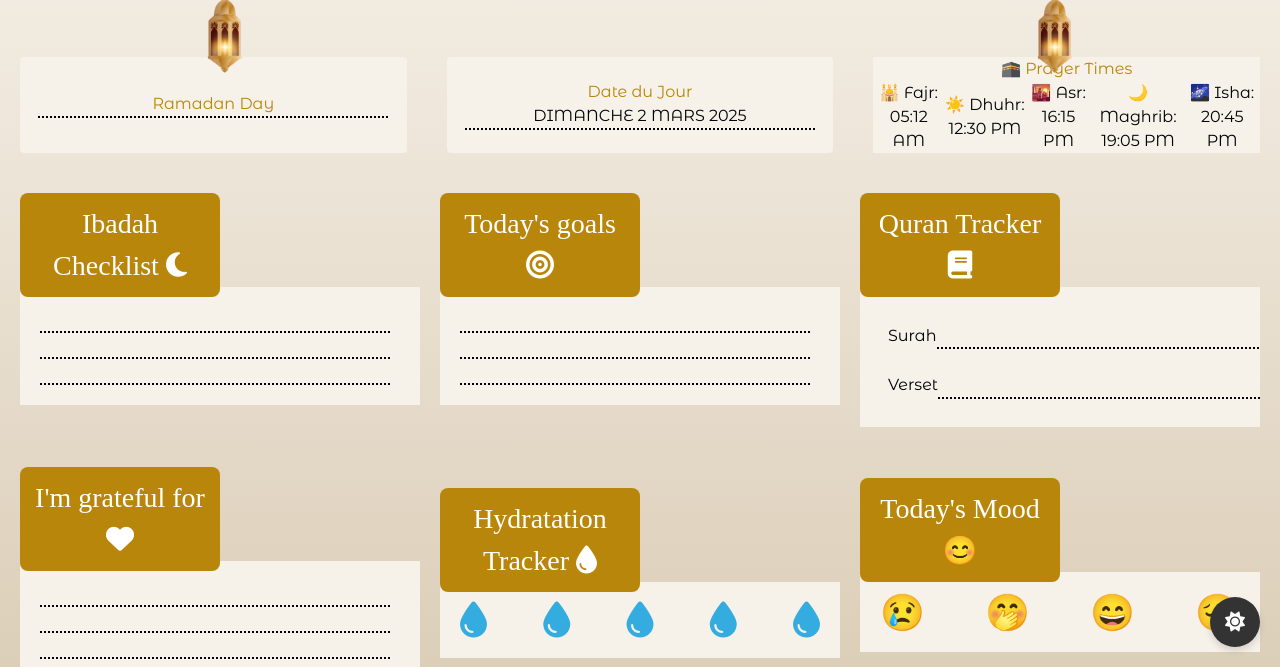
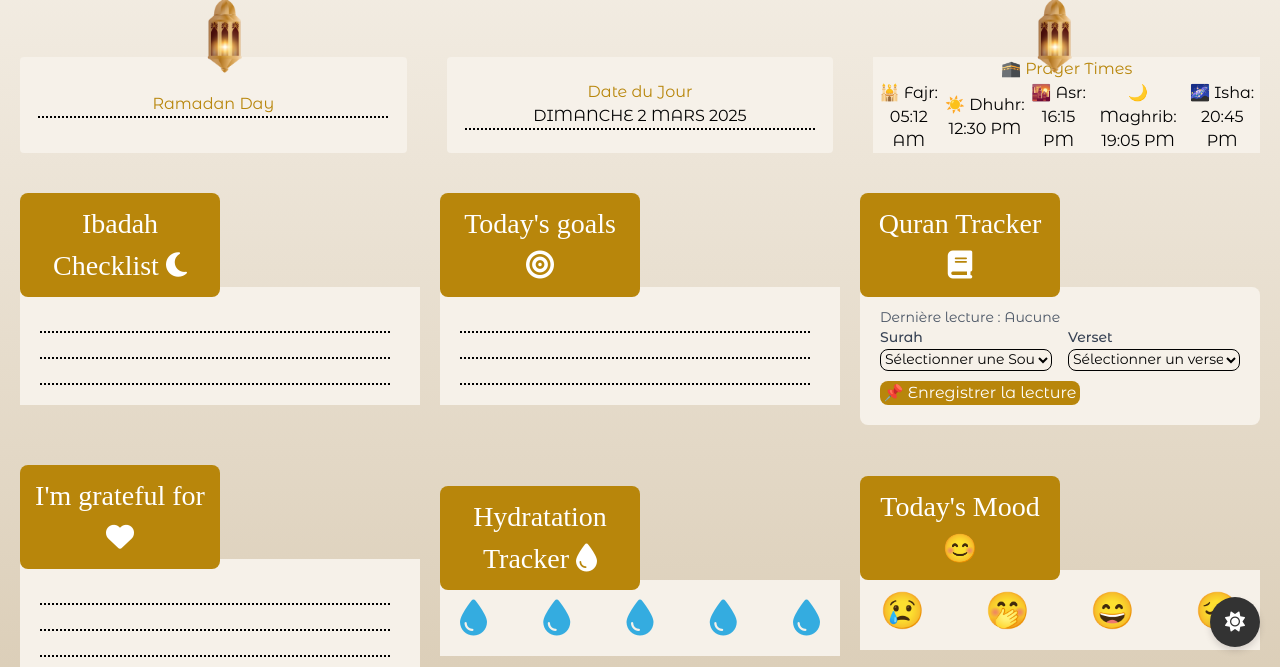
Before and after one commit to binetougaye/ramadan-day-planner, a website: page public/index.html in a window 1280 px wide. Shown: the part 133-800 px from the top of the page. Drawn offline with nearby package versions, Linux system fonts and the light colour scheme; no server answers; a web font is replaced by a local one.

Commit message:
feat:Possibilité d'enregistrer un verset lu dans la journée

```diff
--- a/public/index.html
+++ b/public/index.html
@@ -145,26 +145,36 @@
                         </div>
                     </div>
                     <div class="card">
-                        <h4
-                            class="bg-[#B8860B] text-[#ffffff] w-50 text-center rounded-lg"
-                        >
+                        <h4 class="bg-[#B8860B] text-[#ffffff] w-full text-center rounded-lg py-2">
                             Quran Tracker <i class="fa fa-book"></i>
                         </h4>
-                        <div class="lists bg-[#F6F1E9]">
-                            <div class="flex list items-center">
-                                <label for="">Surah</label>
-                                <div>
-                                    <input type="text" />
+
+                        <div class="lists bg-[#F6F1E9] p-3 rounded-lg mt-2">
+                            <p id="last-read" class="text-sm text-gray-600 mt-2">Dernière lecture : Aucune</p>
+
+                            <div class="flex items-center gap-4">
+                                <div class="flex-1">
+                                    <label for="surah-select" class="block text-sm font-medium text-gray-700">Surah</label>
+                                    <select id="surah-select" class="border p-2 text-sm rounded-lg w-full" onchange="updateVerseSelect()">
+                                        <option value="">Sélectionner une Sourate</option>
+                                    </select>
+                                </div>
+
+                                <div class="flex-1">
+                                    <label for="ayah-select" class="block text-sm font-medium text-gray-700">Verset</label>
+                                    <select id="ayah-select" class="border p-2 text-sm rounded-lg w-full">
+                                        <option value="">Sélectionner un verset</option>
+                                    </select>
                                 </div>
                             </div>
-                            <div class="flex list">
-                                <label for="">Verset</label>
-                                <div>
-                                    <input type="text" />
-                                </div>
-                            </div>
+
+                            <button onclick="saveLastRead()" class="mt text-center bg-[#B8860B] text-white py-2 w-50 rounded-lg">
+                                📌 Enregistrer la lecture
+                            </button>
                         </div>
                     </div>
+
+
                 </div>
             </section>
             <!--  -->
--- a/public/styles.css
+++ b/public/styles.css
@@ -217,3 +217,7 @@ h1 {
         top: 80px;
     }
 }
+
+.mt{
+    margin-top: 10px;
+}
--- a/public/versetOfTheDay.js
+++ b/public/versetOfTheDay.js
@@ -84,3 +84,67 @@ function removeFootNotes(text) {
 }
 
 randomAyah();
+
+
+async function loadSurahs() {
+    try {
+        const response = await fetch(`${API_BASE_URL}/chapters?language=fr`);
+        const data = await response.json();
+        const surahSelect = document.getElementById("surah-select");
+
+        data.chapters.forEach(surah => {
+            let option = document.createElement("option");
+            option.value = surah.id;
+            option.textContent = `${surah.id}. ${surah.name_simple} (${surah.name_arabic})`;
+            surahSelect.appendChild(option);
+        });
+    } catch (error) {
+        console.error("Erreur lors du chargement des sourates :", error);
+    }
+}
+
+async function updateVerseSelect() {
+    const surahId = document.getElementById("surah-select").value;
+    const ayahSelect = document.getElementById("ayah-select");
+
+    ayahSelect.innerHTML = '<option value="">Sélectionner un verset</option>';
+
+    if (!surahId) return;
+
+    try {
+        const response = await fetch(`${API_BASE_URL}/chapters/${surahId}`);
+        const data = await response.json();
+        const verseCount = data.chapter.verses_count;
+
+        for (let i = 1; i <= verseCount; i++) {
+            let option = document.createElement("option");
+            option.value = i;
+            option.textContent = `Verset ${i}`;
+            ayahSelect.appendChild(option);
+        }
+    } catch (error) {
+        console.error("Erreur lors du chargement des versets :", error);
+    }
+}
+
+//Fonction pour enregistrer la dernière lecture
+function saveLastRead() {
+    const surahSelect = document.getElementById("surah-select");
+    const ayahSelect = document.getElementById("ayah-select");
+
+    const surahText = surahSelect.options[surahSelect.selectedIndex].text;
+    const ayahText = ayahSelect.options[ayahSelect.selectedIndex].text;
+
+    if (surahSelect.value && ayahSelect.value) {
+        const lastRead = `📖 ${surahText} - ${ayahText}`;
+        localStorage.setItem("lastRead", lastRead);
+        document.getElementById("last-read").innerText = `Dernière lecture : ${lastRead}`;
+    }
+}
+
+document.addEventListener("DOMContentLoaded", () => {
+    document.getElementById("last-read").innerText =
+        localStorage.getItem("lastRead") || "Dernière lecture : Aucune";
+
+    loadSurahs();
+});
```
